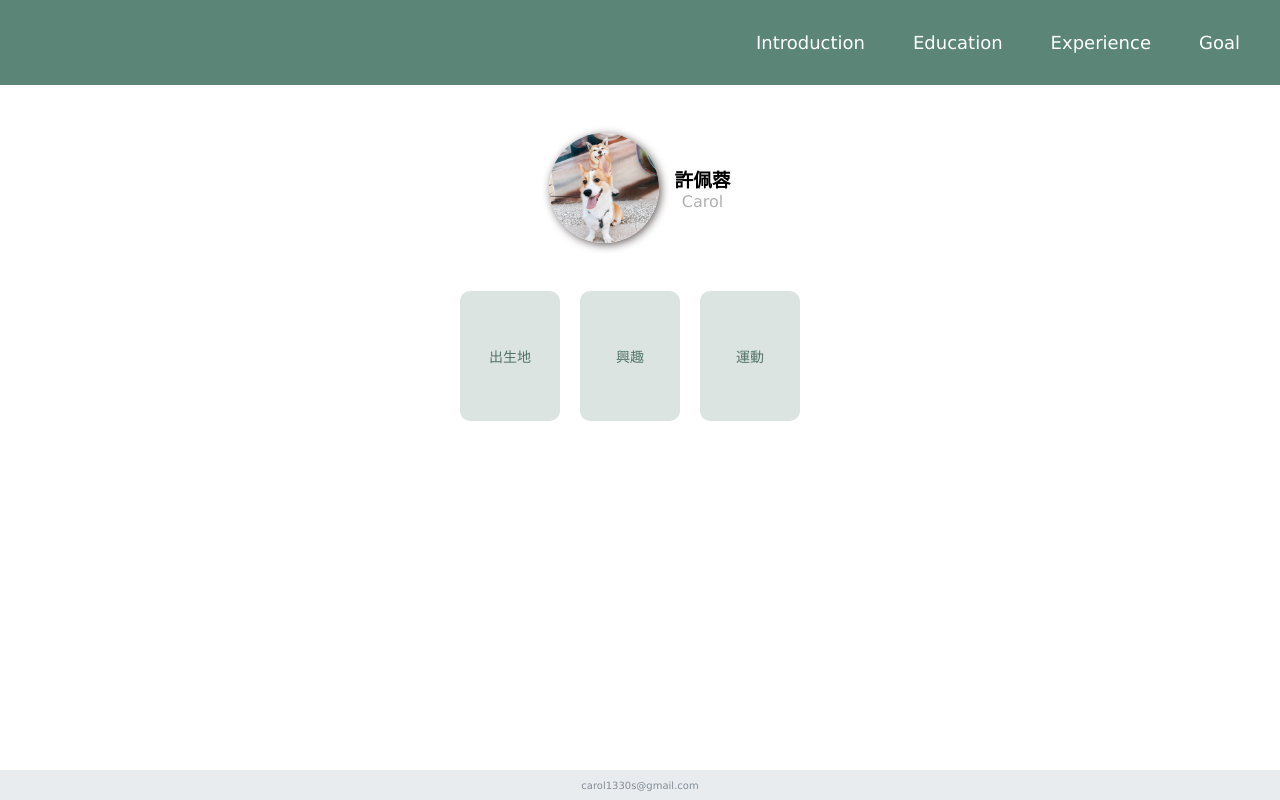
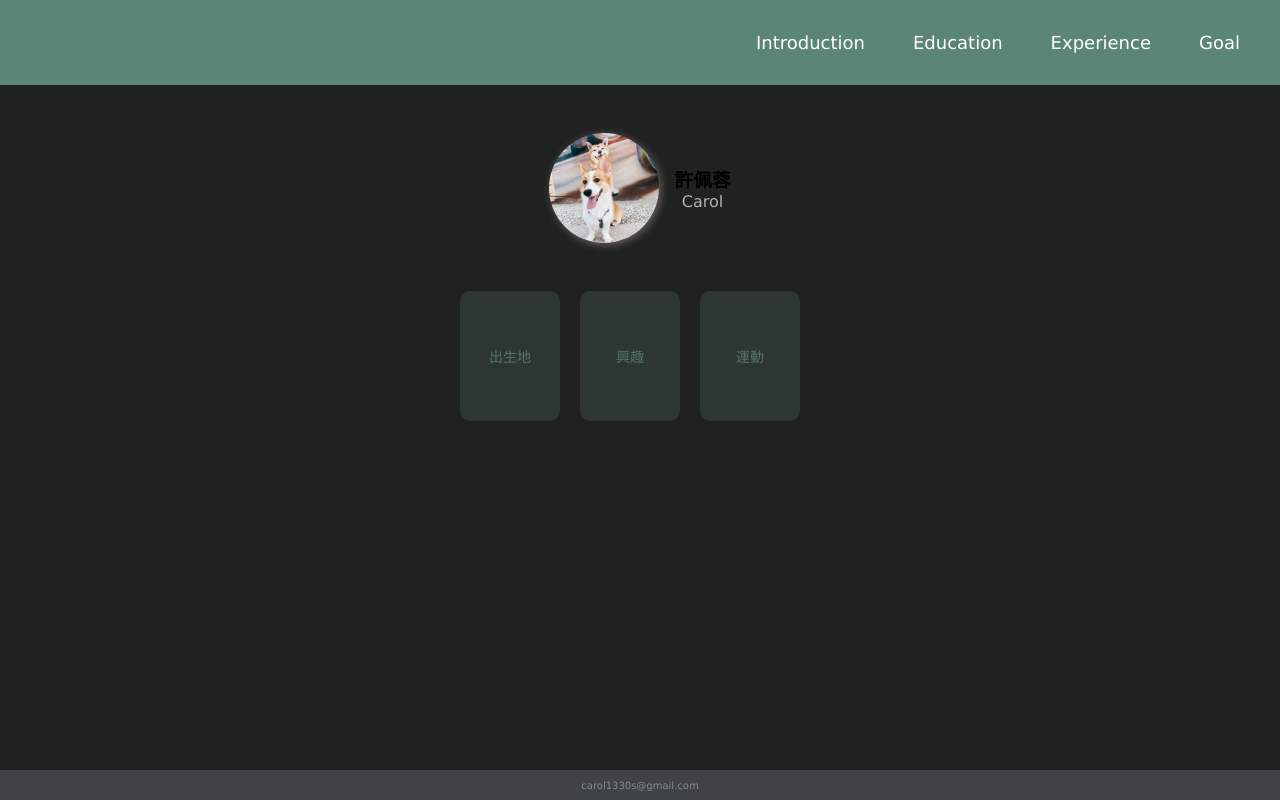
Before and after one commit to carol00/Introduction, a React (Create React App) app: page / in a window 1280 px wide. Built offline with nearby package versions, Linux system fonts and the light colour scheme.

Commit message:
[修改] 背景色

```diff
--- a/src/index.css
+++ b/src/index.css
@@ -1,3 +1,9 @@
+html {
+  width: 100%;
+  height: 100%;
+  background: #202121;
+}
+
 body {
   margin: 0;
   font-family: -apple-system, BlinkMacSystemFont, 'Segoe UI', 'Roboto', 'Oxygen',
```
